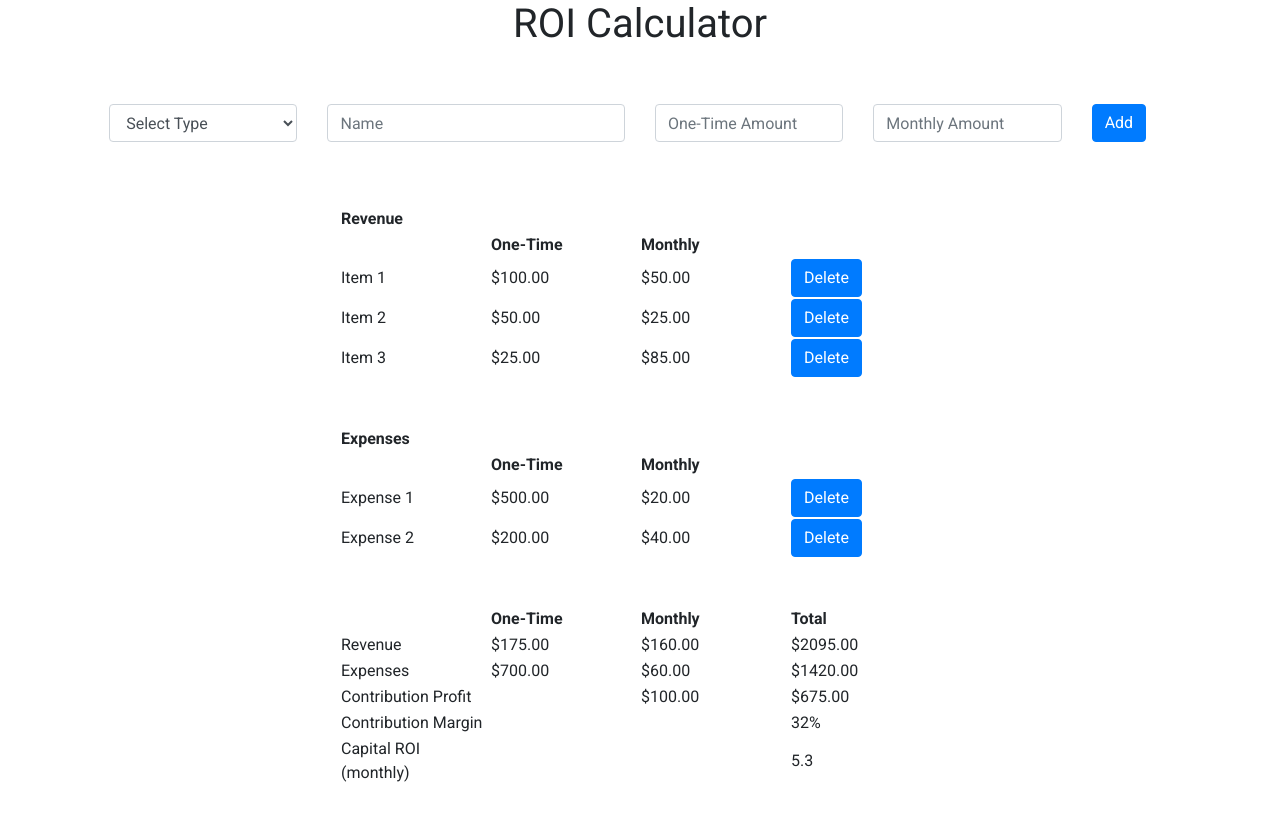
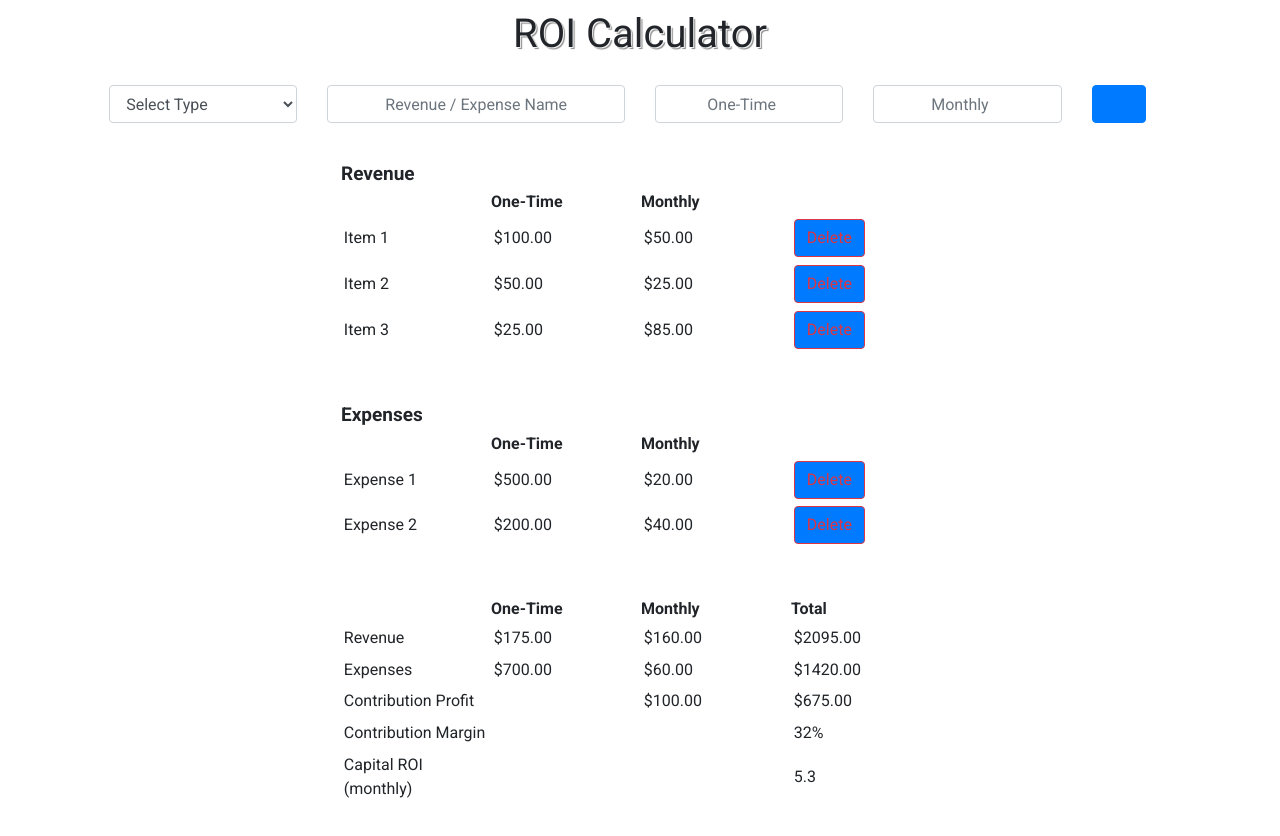
Before and after one commit to zayolab/developer-exercise, a React (Create React App) app: page / in a window 1280 px wide. Shown: the top 836 px of the page. Built offline with nearby package versions, Linux system fonts and the light colour scheme.

Commit message:
minor style changes

```diff
--- a/src/App.css
+++ b/src/App.css
@@ -1,13 +1,14 @@
 .addExpenseOrRevenueForm {
-  padding-top: 3em;
+  padding-top: 1.24em;
 }
 
 .input-field, .add-form-button {
-  padding-bottom: 1em;
+  padding-bottom: 0.5em;
+  color: red;
 }
 
 .roi-tables {
-  padding-top: 2em;
+  padding-top: 1.22em;
   height: 100%;
   display: flex;
   flex-direction: column;
@@ -21,11 +22,12 @@
   width: 150px;
 }
 .expenses-table td, .revenue-table td, .totals-table td {
-  width: 100px
+  width: 125px
 }
 
 .error {
   color: red;
+  font-style: italic;
 }
 
 @media only screen and (max-width:775px) {
@@ -37,3 +39,21 @@
     padding-left: 1.5em;
   }
 }
+
+thead > tr > th:first-of-type {
+    font-size: 19px;
+}
+
+tr td {
+    padding: 0.24em;
+}
+
+input {
+    text-align: center;
+    font-size: 2em;
+}
+
+h1 {
+    margin-top: 0.24em;
+    text-shadow: 1px 1px 1px white, 2px 2px 1px gray;
+}
--- a/src/App.js
+++ b/src/App.js
@@ -63,6 +63,7 @@ class App extends Component {
   handleDelete(type, index) {
     // listType will be 'expenses' or 'revenue' depending on item to delete
     let listType = this.state[type]
+
     // recalculate and set totals in state
     if (type === 'expenses') {
       this.setState({
@@ -150,7 +151,12 @@ class App extends Component {
           <td>{item.name}</td>
           <td>${item.oneTime.toFixed(2)}</td>
           <td>${item.monthly.toFixed(2)}</td>
-          <td><Button onClick={() => this.handleDelete('revenue', index)}>Delete</Button></td>
+          <td>
+            <Button
+                className="btn btn-outline-danger"
+                onClick={() => this.handleDelete('revenue', index)}> Delete
+            </Button>
+          </td>
         </tr>
       )
     })
@@ -161,7 +167,12 @@ class App extends Component {
           <td>{expense.name}</td>
           <td>${expense.oneTime.toFixed(2)}</td>
           <td>${expense.monthly.toFixed(2)}</td>
-          <td><Button onClick={() => this.handleDelete('expenses', index)}>Delete</Button></td>
+          <td>
+            <Button
+                className="btn btn-outline-danger"
+                onClick={() => this.handleDelete('expenses', index)}> Delete
+            </Button>
+          </td>
         </tr>
       )
     })
@@ -196,7 +207,7 @@ class App extends Component {
             <Col sm={3} className="input-field">
               <Form.Control
                 type="text"
-                placeholder="Name"
+                placeholder="Revenue / Expense Name"
                 onChange = {this.handleNameChange}
                 value={this.state.newName ? this.state.newName : ''}
               />
@@ -204,7 +215,7 @@ class App extends Component {
             <Col sm={2} className="input-field">
               <Form.Control
                 type="number"
-                placeholder="One-Time Amount"
+                placeholder="One-Time"
                 onChange = {this.handleOneTimeChange}
                 step="0.01"
                 min="0"
@@ -214,7 +225,7 @@ class App extends Component {
             <Col sm={2} className="input-field">
               <Form.Control
                 type="number"
-                placeholder="Monthly Amount"
+                placeholder="Monthly"
                 onChange = {this.handleMonthlyChange}
                 step="0.01"
                 min="0"
@@ -222,7 +233,7 @@ class App extends Component {
               />
             </Col>
             <Col sm={1} className="add-form-button">
-              <Button type="submit">
+              <Button type="submit" className="btn btn-outline-primary">
                 Add
               </Button>
             </Col>
```
